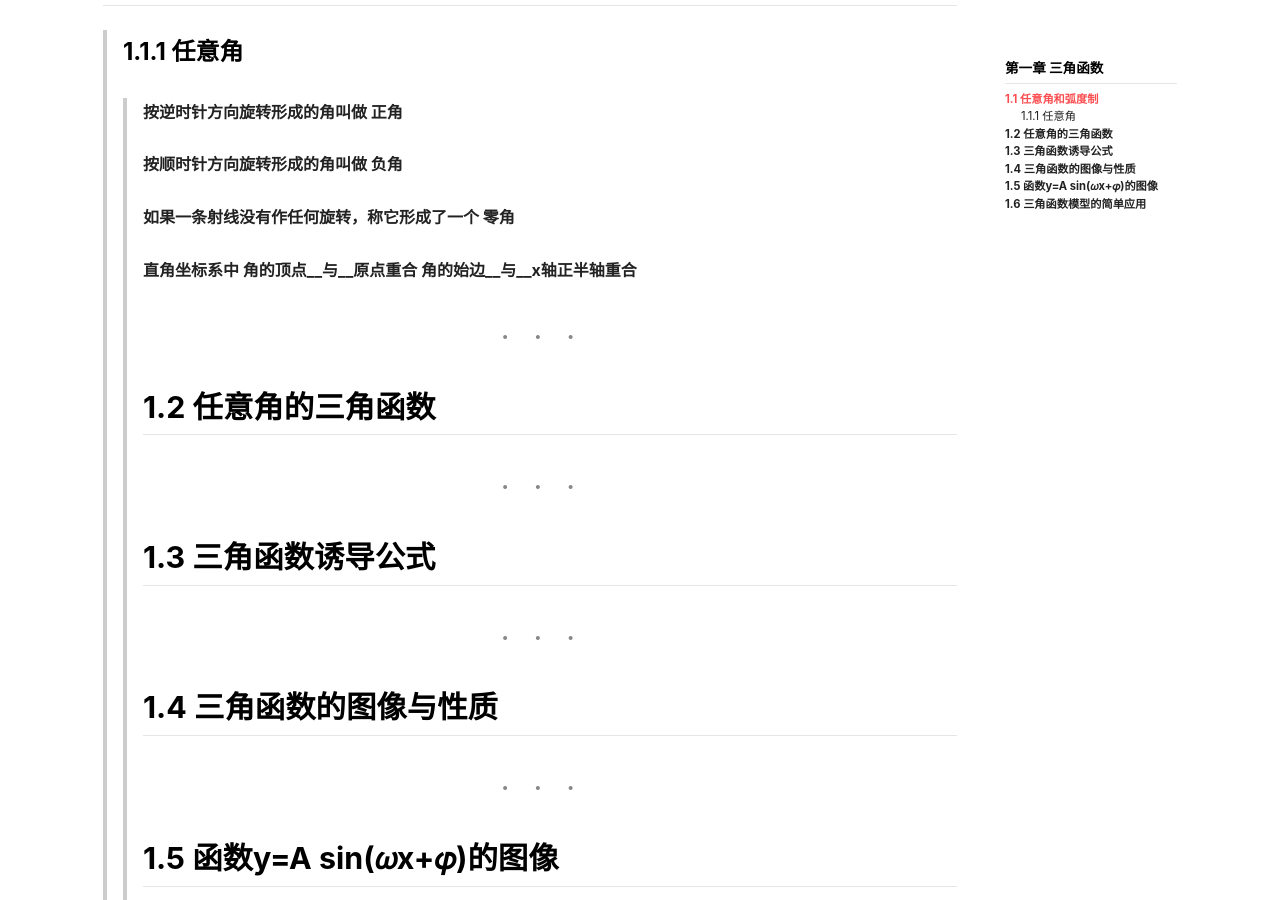
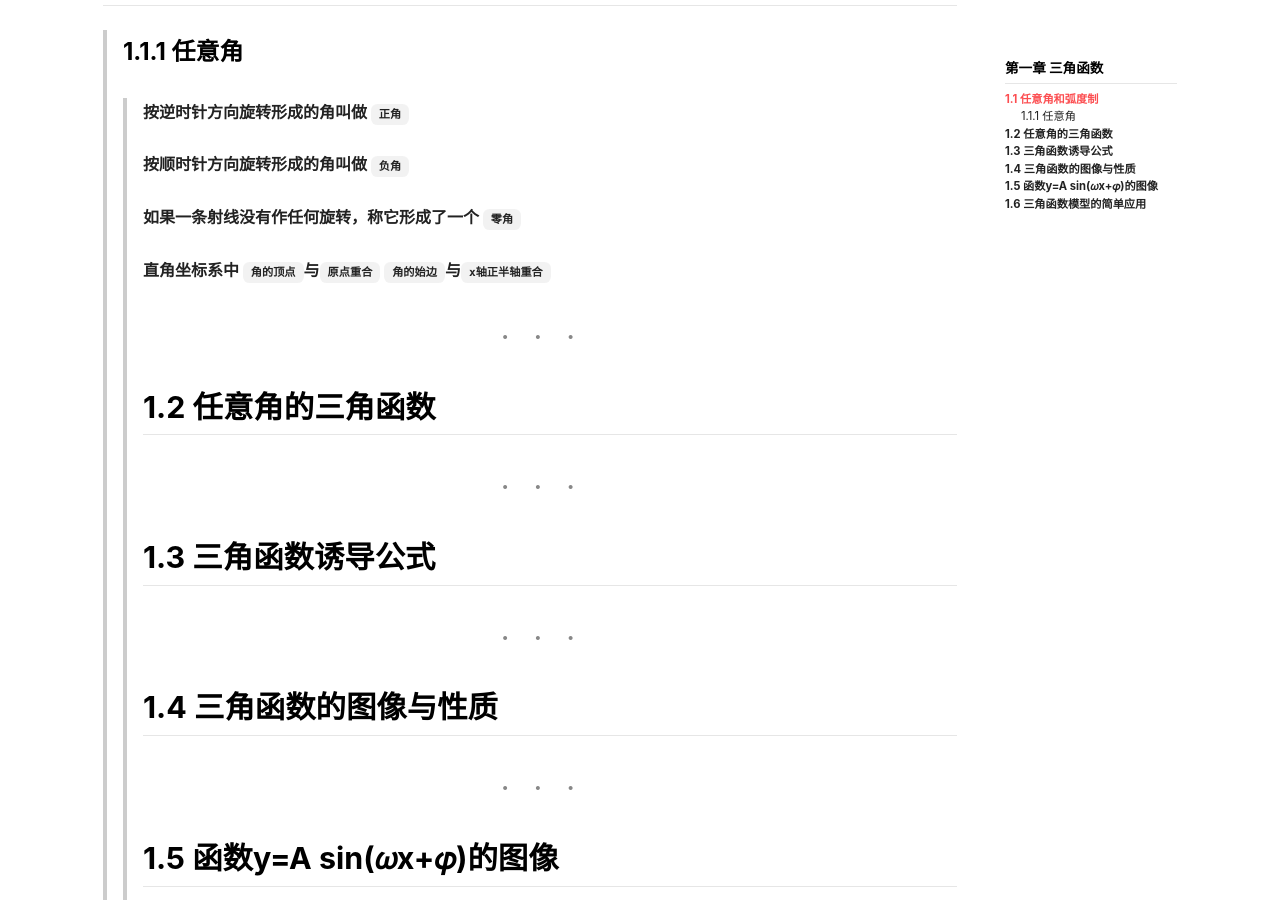
Before and after one commit to Git-WeStudio/Git-WeStudio.Github.io, a Jekyll site: the page built from _posts/2019-12-8-1.md, in a window 1280 px wide and 900 px high, scrolled down 489 px. Built offline with Jekyll 4.4.1, drawn with Linux system fonts in a browser that asks for light colours; nearby versions of some CDN libraries.

Commit message:
Update 2019-12-8-1.md

```diff
--- a/_posts/2019-12-8-1.md
+++ b/_posts/2019-12-8-1.md
@@ -6,10 +6,10 @@ tags: 数学
 ***
 ## 1.1 任意角和弧度制
 > ### 1.1.1 任意角
->> ##### 按逆时针方向旋转形成的角叫做 __正角__
->> ##### 按顺时针方向旋转形成的角叫做 __负角__
->> ##### 如果一条射线没有作任何旋转，称它形成了一个 __零角__
->> ##### 直角坐标系中 __角的顶点__与__原点重合__ __角的始边__与__x轴正半轴重合__
+>> ##### 按逆时针方向旋转形成的角叫做 `正角`
+>> ##### 按顺时针方向旋转形成的角叫做 `负角`
+>> ##### 如果一条射线没有作任何旋转，称它形成了一个 `零角`
+>> ##### 直角坐标系中 `角的顶点`与`原点重合` `角的始边`与`x轴正半轴重合`
 ***
 ## 1.2 任意角的三角函数
 ***
```
